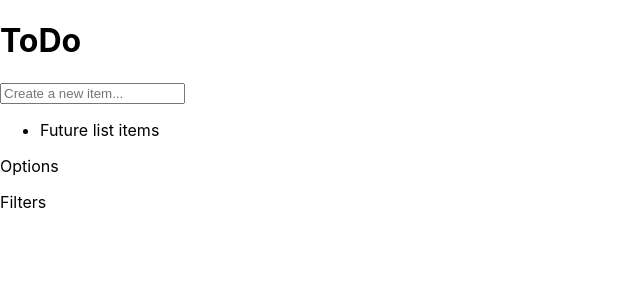
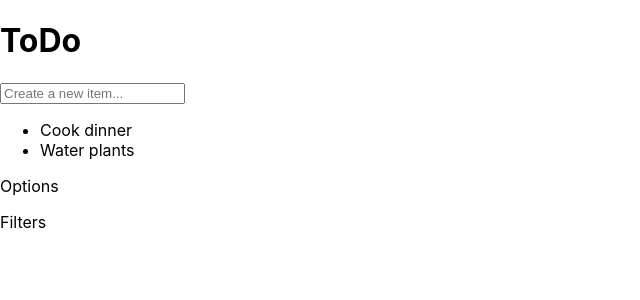
Before and after one commit to kirstengreen/todo-challenge-09262021, a React (Create React App) app: page / in a window 1280 px wide. Shown: the top 300 px of the page, without its empty margins (0-640 px from the left). Built offline with nearby package versions, Linux system fonts and the light colour scheme.

Commit message:
set todo state in app.js and created a map for todos list

```diff
--- a/src/App.js
+++ b/src/App.js
@@ -1,3 +1,4 @@
+import { useState } from 'react'
 import './App.css'
 import Header from './components/Header/Header'
 import AddListItem from './components/AddListItem/AddListItem'
@@ -5,11 +6,21 @@ import TodoList from './components/TodoList/TodoList'
 import ListFooter from './components/ListFooter/ListFooter'
 
 export default function App() {
+
+  const [ todos, setTodos ] = useState([
+    {
+      name: 'Cook dinner'
+    },
+    {
+      name: 'Water plants'
+    }
+  ])
+
   return (
     <div>
       <Header headerText='ToDo' />
       <AddListItem placeholderText='Create a new item...' />
-      <TodoList listItems="Future list items" />
+      <TodoList todos={todos} />
       <ListFooter />
     </div>
   );
--- a/src/components/TodoList/TodoList.js
+++ b/src/components/TodoList/TodoList.js
@@ -1,13 +1,17 @@
 import './TodoList.css'
 
-export default function TodoList( props ) {
+export default function TodoList( {todos} ) {
 
   // Props: listItems
 
   return (
     <div>
       <ul>
-        <li>{props.listItems}</li>
+        {todos.map( (todo, i) => (
+          <li key={i}>
+            {todo.name}
+          </li>
+        ))}
       </ul>
     </div>
   )
```
